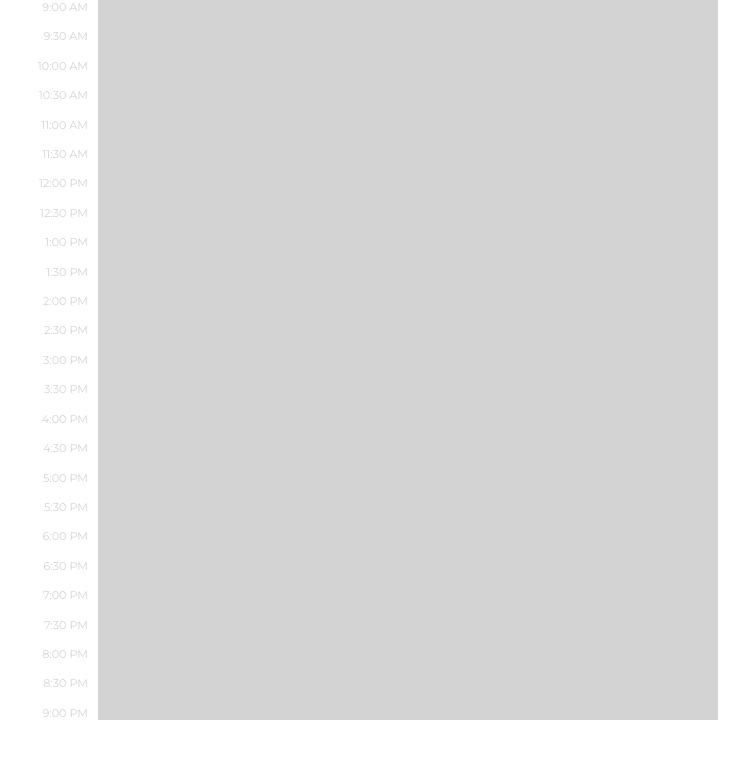
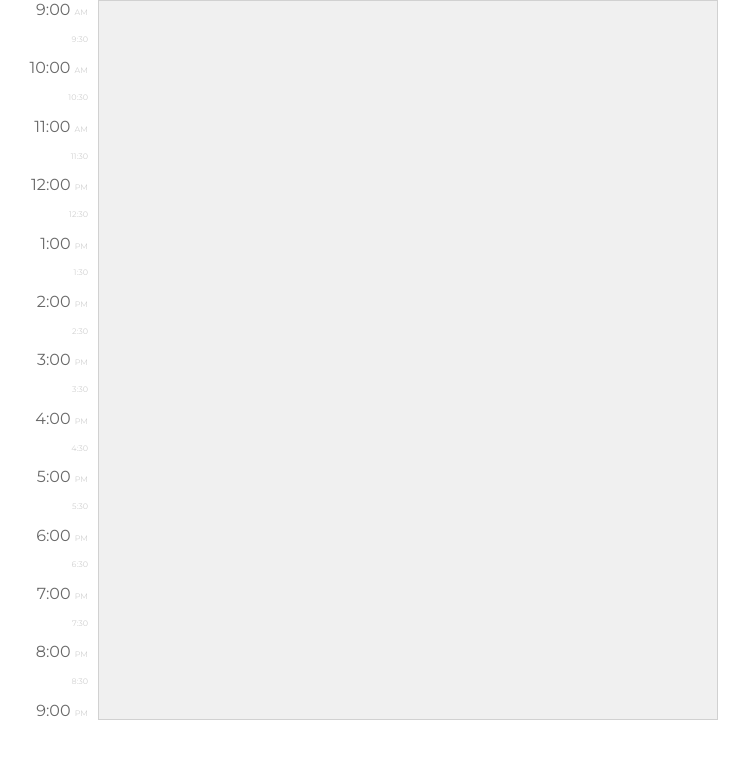
Before and after one commit to 9yoi/calendar, a plain HTML site: page index.html in a window 1280 px wide. Shown: the whole page, without its empty margins (2-751 px from the left). Drawn offline with Linux system fonts and the light colour scheme.

Commit message:
finish calendar day view

```diff
--- a/index.html
+++ b/index.html
@@ -7,40 +7,39 @@
 </head>
 
 <body>
-  <div class="container">
-    <div class="timings">
-      <div> <span class="bold"> 9:00 </span> AM </div>
-      <div> 9:30 AM </div>
-      <div> 10:00 AM </div>
-      <div> 10:30 AM </div>
-      <div> 11:00 AM </div>
-      <div> 11:30 AM </div>
-      <div> 12:00 PM </div>
-      <div> 12:30 PM </div>
-      <div> 1:00 PM </div>
-      <div> 1:30 PM </div>
-      <div> 2:00 PM </div>
-      <div> 2:30 PM </div>
-      <div> 3:00 PM </div>
-      <div> 3:30 PM </div>
-      <div> 4:00 PM </div>
-      <div> 4:30 PM </div>
-      <div> 5:00 PM </div>
-      <div> 5:30 PM </div>
-      <div> 6:00 PM </div>
-      <div> 6:30 PM </div>
-      <div> 7:00 PM </div>
-      <div> 7:30 PM </div>
-      <div> 8:00 PM </div>
-      <div> 8:30 PM </div>
-      <div> 9:00 PM </div>
-    </div>
-
-    <div class="days" id="events">
-    </div>
-
+<div class ="container">
+  <div class="timings">
+    <div> <span> 9:00 </span> AM </div>
+    <div> 9:30 </div>
+    <div> <span> 10:00 </span>AM </div>
+    <div> 10:30 </div>
+    <div> <span> 11:00 </span>AM </div>
+    <div> 11:30 </div>
+    <div> <span> 12:00 </span>PM </div>
+    <div> 12:30 </div>
+    <div> <span> 1:00 </span>PM </div>
+    <div> 1:30 </div>
+    <div> <span> 2:00 </span>PM </div>
+    <div> 2:30 </div>
+    <div> <span> 3:00 </span>PM </div>
+    <div> 3:30 </div>
+    <div> <span> 4:00 </span>PM </div>
+    <div> 4:30 </div>
+    <div> <span> 5:00 </span>PM </div>
+    <div> 5:30 </div>
+    <div> <span> 6:00 </span>PM </div>
+    <div> 6:30 </div>
+    <div> <span> 7:00 </span>PM </div>
+    <div> 7:30 </div>
+    <div> <span> 8:00 </span>PM </div>
+    <div> 8:30 </div>
+    <div> <span> 9:00 </span>PM </div>
   </div>
 
+  <div class="days " id="events">
+  </div>
+
+</div>
 
 <script src="./script.js"></script>
 </body>
--- a/script.js
+++ b/script.js
@@ -6,17 +6,17 @@ let collisions = [];
 let width = [];
 let leftOffSet = [];
 
+// append one event to calendar
 var createEvent = (height, top, left, units) => {
 
-  // Default CSS that's the same for all
   let node = document.createElement("DIV");
   node.className = "event";
   node.innerHTML =
-  "<span class='event-title'> Sample Item </span> \
-  <br><span class='event-location'> Sample Location </span>";
+  "<span class='title'> Sample Item </span> \
+  <br><span class='location'> Sample Location </span>";
 
   // Customized CSS to position each event
-  node.style.width = (containerWidth/units) - 2 + "px";
+  node.style.width = (containerWidth/units) + "px";
   node.style.height = height + "px";
   node.style.top = top + "px";
   node.style.left = 100 + left + "px";
@@ -26,8 +26,10 @@ var createEvent = (height, top, left, units) => {
 
 /*
 collisions is an array that tells you which events are in each 30 min slot
-each index of array corresponds to 30 minutes on the calendar
-e.g.[[], [1], [1,2]] ==> nothing at 9am, event 1 at 9.30, event 1 and 2 at 10am
+- each first level of array corresponds to a 30 minute slot on the calendar
+  - [[0 - 30mins], [ 30 - 60mins], ...]
+- next level of array tells you which event is present in that slot and the horizontal order
+  - [[0,0,0,0], [0,0,1,2] ==> nothing at 9am, event 3 at order 1, event 4 at order 2
 */
 
 (function getCollisions () {
--- a/style.css
+++ b/style.css
@@ -21,43 +21,59 @@ time, audio {
   font-size: 100%;
   font: inherit;
   vertical-align: baseline;
+  font-family: 'Montserrat', sans-serif;
+  color: #D1D1D1;
 }
 
 .container {
-  width: 720px;
-  height: 720px;
+  height:720px;
+  width: 900px;
+  display: inline-flex;
 }
 
 .timings {
-  float: left;
   text-align: right;
   padding-right: 10px;
-  width: 90px;
+  width: 100px;
   height: 720px;
   display: flex;
   flex-direction: column;
   justify-content: space-between;
   background-color: white;
-  font-family: 'Montserrat', sans-serif;
-  font-size: 0.7em;
-  color: #d3d3d3;
+  font-size: 0.5em;
+  box-sizing: border-box
 }
 
-.bold {
-  font-size: 1em
-  color: #696969
+.timings span {
+  font-size: 200%;
+  color: #696969;
 }
 
 .days {
   height: 720px;
+  width: 620px;
   padding: 0px 10px;
-  background-color: lightgrey;
+  background-color: #F0F0F0;
+  border-color: #D1D1D1;
+  border-style: solid;
+  border-width: 1px;
+  box-sizing: border-box;
 }
 
 .event {
-  background-color: pink;
+  background-color: white;
   border-style: solid;
   border-width: 1px;
-  border-color: grey;
+  border-left-width: 5px;
+  border-color: #D1D1D1;
+  border-left-color: #57b986;
+  padding-left: 10px;
   position: absolute;
+  font-size: 0.5em;
+  box-sizing: border-box;
 }
+
+.event .title {
+  color: #57b986;
+  font-size: 200%;
+}
```
